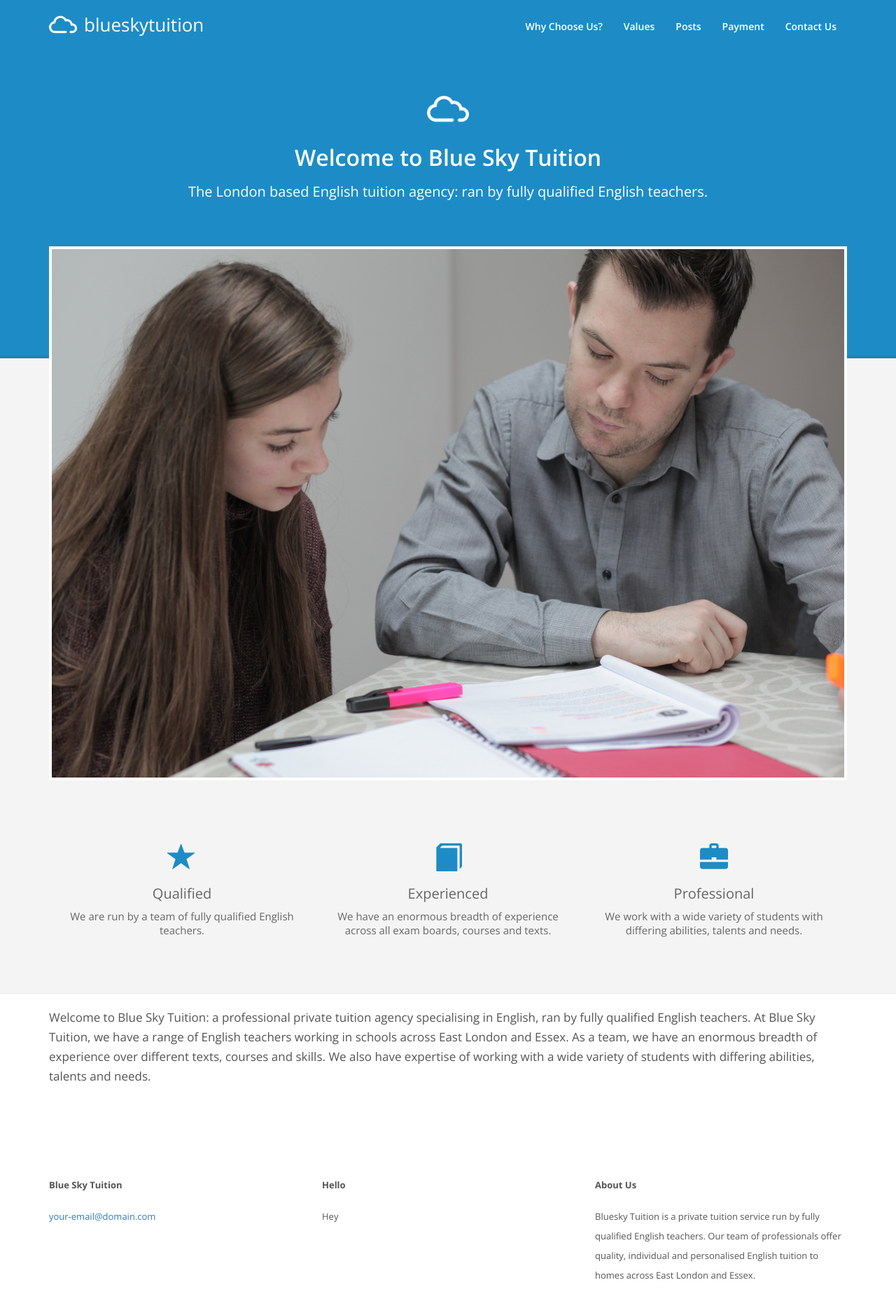
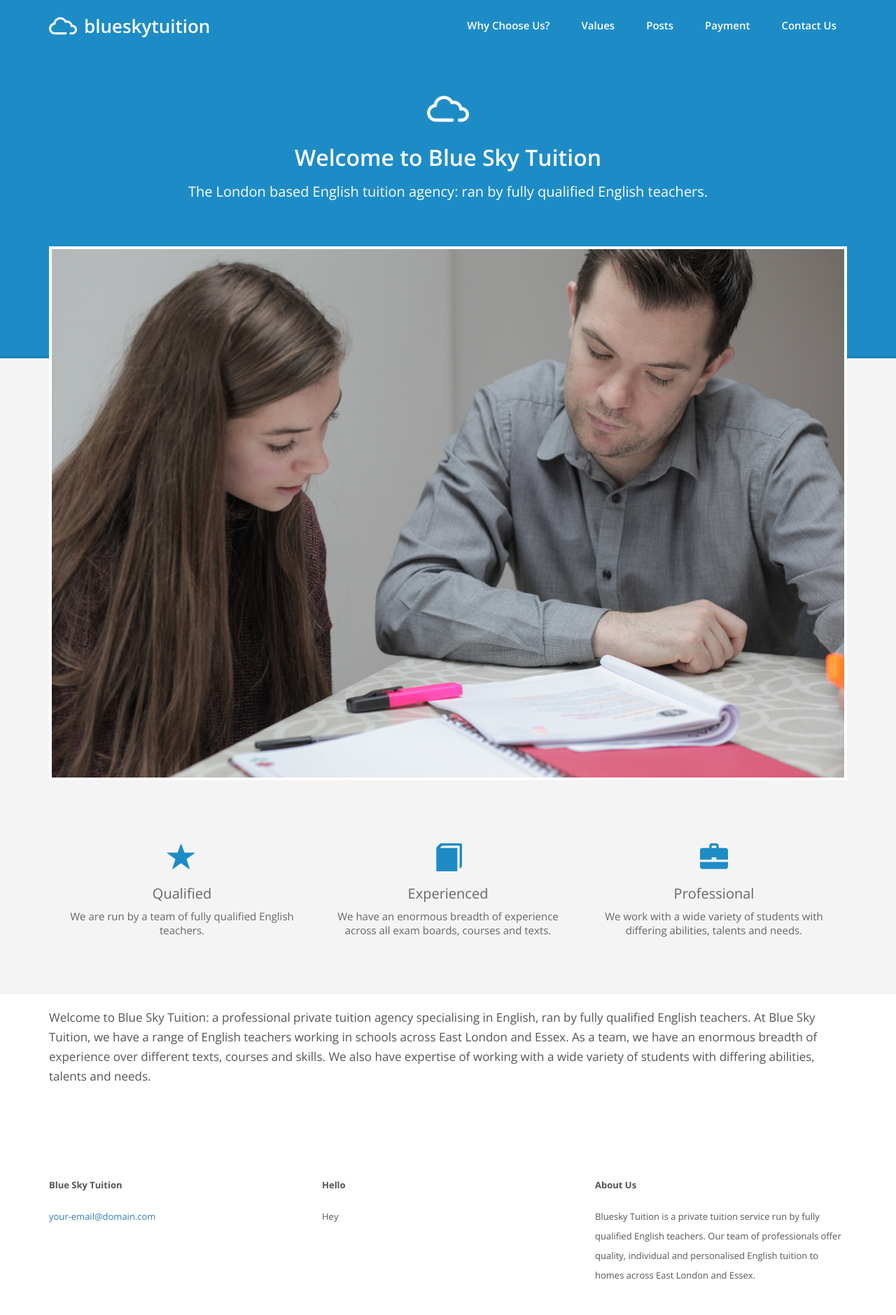
Before and after one commit to 01taylop/blue-sky-tuition, a Jekyll site: the page built from index.html, in a window 1280 px wide. Shown: the whole page at 70% size. Built offline with Jekyll 4.4.1, drawn with Linux system fonts in a browser that asks for light colours.

Commit message:
Fixes to the header
- iPad navigation breaks onto new line, rather than overlap the
logo
- padding and margin fixes
- improved font size

```diff
--- a/_sass/partials/_header.scss
+++ b/_sass/partials/_header.scss
@@ -6,6 +6,7 @@
 .header {
   .navbar {
     margin: 0;
+    padding: 4px 0;
     border: none;
     border-bottom: $header-border;
     background-color: $header-bg;
@@ -13,14 +14,14 @@
     @include border-radius(0px);
     .navbar-brand {
       font-size: 22px;
-      line-height: 32px;
-      height: 60px;
-      padding: 14px 15px 10px 15px;
+      font-weight: 600;
+      height: 50px;
+      padding: 12px 15px;
       color: $header-color;
       img {
         display: inline-block;
-        width: 40px;
-        height: 40px;
+        width: 32px;
+        height: 32px;
         margin-right: 10px;
       }
     }
@@ -28,12 +29,12 @@
       > li {
         position: relative;
         a {
-          font-size: 14px;
+          font-size: 15px;
           font-weight: 600;
-          line-height: 16px;
+          line-height: 17px;
           color: $header-color;
           &:hover,&:focus {
-            background-color: rgba(255,255,255,.1);
+            background-color: darken($header-bg, 5%);
           }
         }
         @media (max-width: $screen-xs-max) {
@@ -52,7 +53,7 @@
       position: relative;
       width: $menu-button-width;
       height: $menu-button-height;
-      margin: 20px 15px 20px 0;
+      margin: 15px 15px 15px 0;
       padding: 0;
       border: none;
       &:focus,&:active,&:hover {
@@ -91,28 +92,42 @@
       }
     }
     @media (min-width: $screen-sm-min) {
+      padding: 5px 0;
       .navbar-brand {
         font-size: 26px;
-        line-height: 38px;
-        height: 70px;
-        padding: 16px 15px 12px 15px
+        height: 60px;
+        padding: 15px 15px;
+        img {
+          width: 40px;
+          height: 40px;
+        }
       }
       .navbar-nav {
         > li {
+          margin-left: 15px;
           a {
-            margin: 16px 0 10px;
-            padding-top: 14px;
-            padding-bottom: 14px;
+            margin: 11px 0 8px 0;
+            padding-top: 12px;
+            padding-bottom: 12px;
 
             @include border-radius(4px);
           }
+          &.active a {
+            background-color: darken($header-bg, 5%);
+          }
         }
+      }
+    }
+    @media (min-width: $screen-sm-min) and (max-width: $screen-sm-max) {
+      padding: 0;
+      .navbar-nav {
+        float: left !important;
+        margin-left: -30px;
       }
     }
   }
   &.header-feature {
     .navbar {
-      margin: 0;
       border: none;
     }
   }
```
